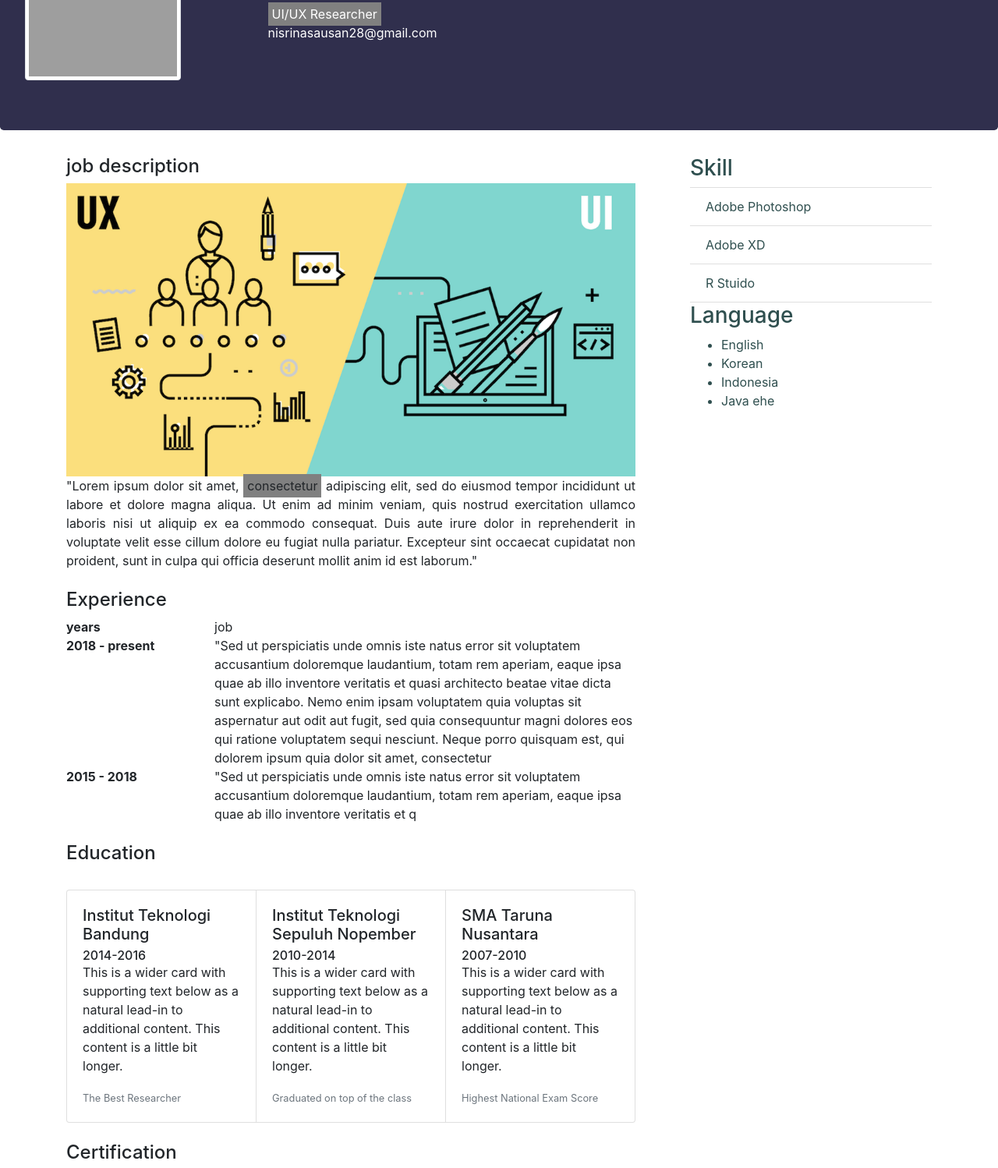
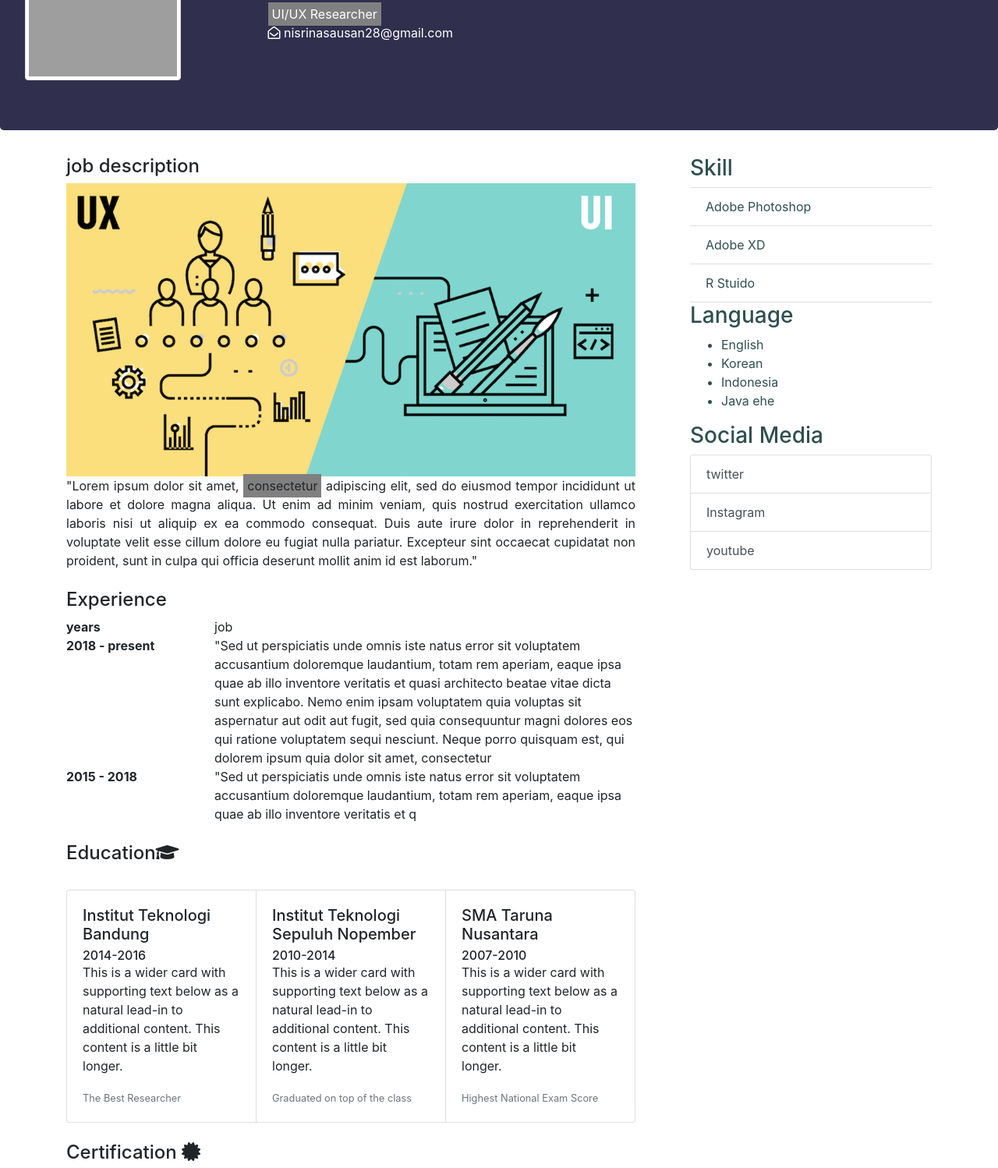
Before and after one commit to DPP-2020/praktikum-2-membuat-cv-part-2-nisrinasausan, a plain HTML site: page index.html in a window 1280 px wide. Shown: the part 114-1612 px from the top of the page at 78% size. Drawn offline with nearby package versions, Linux system fonts and the light colour scheme; grey boxes are pictures that could not be loaded.

Commit message:
05211840000096 #2

```diff
--- a/index.html
+++ b/index.html
@@ -10,8 +10,10 @@
 
     <link rel="stylesheet" href="https://maxcdn.bootstrapcdn.com/bootstrap/4.0.0/css/bootstrap.min.css" integrity="sha384-Gn5384xqQ1aoWXA+058RXPxPg6fy4IWvTNh0E263XmFcJlSAwiGgFAW/dAiS6JXm" crossorigin="anonymous">
     <link rel="stylesheet" href="css/style.css">
+    <link rel="stylesheet" href="https://use.fontawesome.com/releases/v5.7.0/css/all.css" integrity="sha384-lZN37f5QGtY3VHgisS14W3ExzMWZxybE1SJSEsQp9S+oqd12jhcu+A56Ebc1zFSJ" crossorigin="anonymous">
     <link href="https://fonts.googleapis.com/css?family=Fredoka+One&display=swap" rel="stylesheet">
     <script src="https://maxcdn.bootstrapcdn.com/bootstrap/4.0.0/js/bootstrap.min.js" integrity="sha384-JZR6Spejh4U02d8jOt6vLEHfe/JQGiRRSQQxSfFWpi1MquVdAyjUar5+76PVCmYl" crossorigin="anonymous"></script>
+
     <style>
          .roundPicture{
             border-radius: 50%;
@@ -43,7 +45,7 @@
         <div class="col-md-9">
             <h1  style="font-family: 'Fredoka One', cursive;">Nisrina Sausan</h1>
             <span class="a">UI/UX Researcher</span>
-        <div>nisrinasausan28@gmail.com</div>
+        <div><i class="far fa-envelope-open"></i> nisrinasausan28@gmail.com</div>
     </div>
 </div>
 </div>
@@ -85,7 +87,7 @@
                 </div>
             </div>
             <br>
-            <h4>Education</h4>
+            <h4>Education<i class="fas fa-graduation-cap"></i></h4>
 
             <br>
             <div class="card-group">
@@ -118,7 +120,7 @@
                   </div>
             </div>
             <br>
-            <h4>Certification</h4>
+            <h4>Certification <i class="fas fa-certificate"></i></h4>
             <div class="row">
                 <div class="col-md-6">
                     <div class="card" style="width: 18rem;">
@@ -222,11 +224,24 @@
                 <li>Indonesia</li>
                 <li>Java ehe</li>
             </ul>
+
+            <h3> Social Media</h3>
+            <div class="list-group">
+                <a href="www.twitter.com" class="list-group-item list-group-item-action">twitter</a>
+                <a href="www.instagram.com" class="list-group-item list-group-item-action">Instagram</a>
+                <a href="https://www.youtube.com/watch?v=6J-2s2h45v8" class="list-group-item list-group-item-action">youtube</a>
+              </div>
             </div>
         </div>
+
+
     </div>
 </div>
-<div class="jumbotron" style="background-color: #302f4d; color: white;">
+<div class="jumbotron text-center" style="background-color: #302f4d; color: white; margin-bottom: 0px; padding-top: 20px; padding-bottom: 10px;">
+    <p>© Copyright 2020</p>
+    <br>
+    <p>Jl. alami alami alamai aaa 289 no. 29<br>Jakarta Pusat, 601192</p>
+    <p>fax: 021-6786493</p>
 
 
 </div>
```
